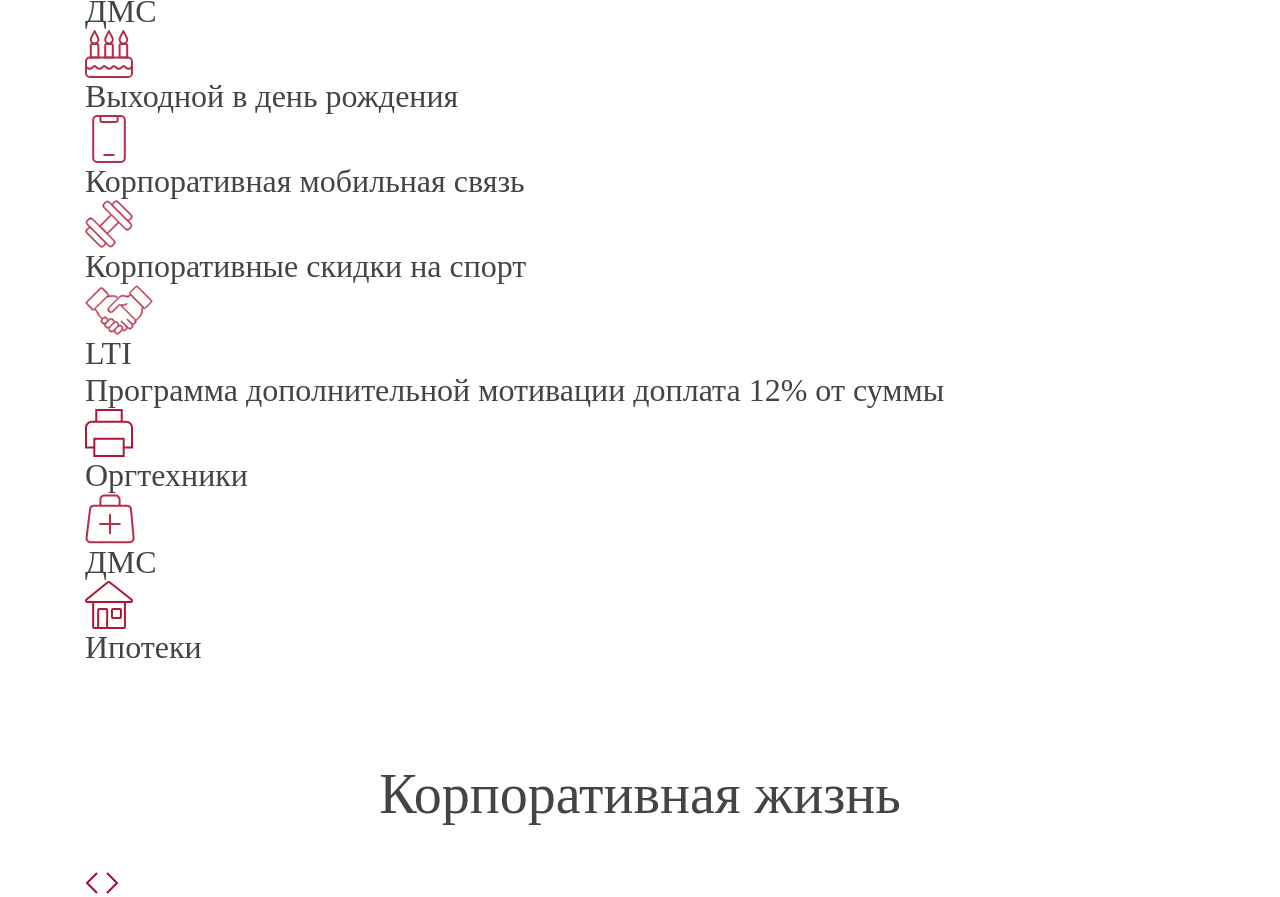
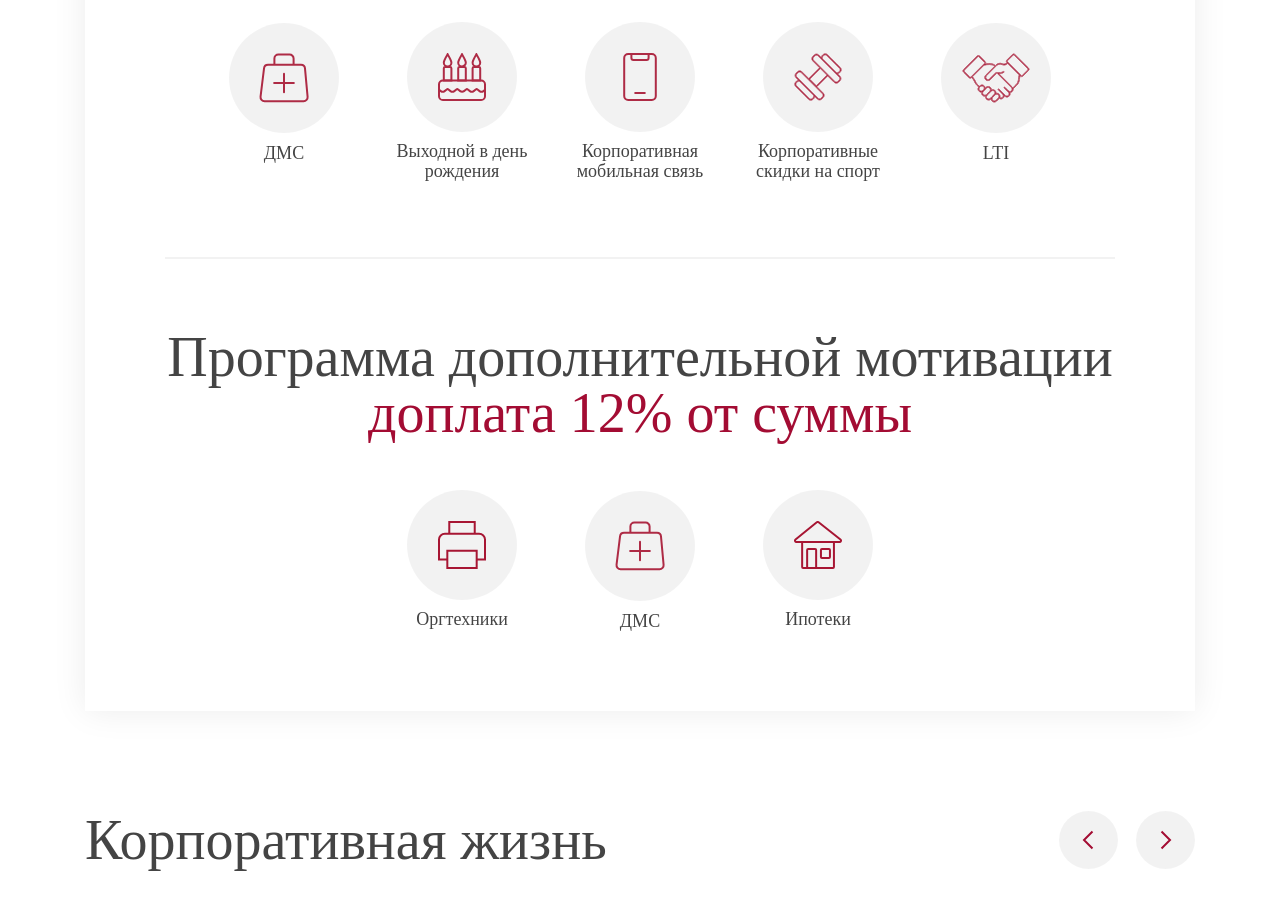
Before and after one commit to strnpl-dev/peach-test, a website built with Vite: page index.html in a window 1280 px wide. Shown: the part 4348-5245 px from the top of the page. Built offline with nearby package versions, Linux system fonts and the light colour scheme; files whose address does not match are found by name.

Commit message:
added slider

```diff
--- a/index.html
+++ b/index.html
@@ -280,55 +280,71 @@
             <h2 class="compensation__title title">Компенсационный пакет</h2>
             <div class="compensation__items">
               <div class="compensation__item">
+                <div class="compensation__item-icon">
                   <img src="/icons/compensation/dms.svg" alt="dms" />
+                </div>
                 <p class="compensation__item-text">ДМС</p>
               </div>
 
               <div class="compensation__item">
+                <div class="compensation__item-icon">
                   <img src="/icons/compensation/birthday.svg" alt="birthday" />
+                </div>
                 <p class="compensation__item-text">Выходной в день рождения</p>
               </div>
 
               <div class="compensation__item">
+                <div class="compensation__item-icon">
                   <img src="/icons/compensation/phone.svg" alt="phone" />
+                </div>
                 <p class="compensation__item-text">
                   Корпоративная мобильная связь
                 </p>
               </div>
 
               <div class="compensation__item">
+                <div class="compensation__item-icon">
                   <img src="/icons/compensation/sport.svg" alt="sport" />
+                </div>
                 <p class="compensation__item-text">
                   Корпоративные скидки на спорт
                 </p>
               </div>
 
               <div class="compensation__item">
+                <div class="compensation__item-icon">
                   <img src="/icons/compensation/lti.svg" alt="lti" />
+                </div>
                 <p class="compensation__item-text">LTI</p>
               </div>
             </div>
 
             <div class="compensation__breakline"></div>
 
-            <div class="compensation__text">
+            <div class="compensation__text title">
               Программа дополнительной мотивации
               <span class="compensation__text_red">доплата 12% от суммы</span>
             </div>
 
             <div class="compensation__items">
               <div class="compensation__item">
+                <div class="compensation__item-icon">
                   <img src="/icons/motivation/printer.svg" alt="printer" />
+                </div>
                 <p class="compensation__item-text">Оргтехники</p>
               </div>
 
               <div class="compensation__item">
+                <div class="compensation__item-icon">
                   <img src="/icons/motivation/dms.svg" alt="dms" />
+                </div>
                 <p class="compensation__item-text">ДМС</p>
               </div>
 
               <div class="compensation__item">
+                <div class="compensation__item-icon">
                   <img src="/icons/motivation/house.svg" alt="house" />
+                </div>
                 <p class="compensation__item-text">Ипотеки</p>
               </div>
             </div>
@@ -336,8 +352,9 @@
         </div>
       </section>
 
-      <section class="slider">
+      <section class="slider section">
         <div class="container container_p">
+          <div class="swiper">
             <div class="slider__top">
               <h2 class="slider__top-title title">Корпоративная жизнь</h2>
               <div class="slider__top-btns">
@@ -353,14 +370,27 @@
                 />
               </div>
             </div>
-          <div class="slider__wrapper">
+
+            <div class="swiper-wrapper">
+              <div class="swiper-slide">
                 <img src="/images/slider/slide1.png" alt="slide1" />
-            <img src="/images/slider/slide2.png" alt="slide2" />
-            <img src="/images/slider/slide3.png" alt="slide3" />
-            <img src="/images/slider/slide4.png" alt="slide4" />
-            <img src="/images/slider/slide5.png" alt="slide5" />
               </div>
-          <div class="slider__tabs"></div>
+              <div class="swiper-slide">
+                <img src="/images/slider/slide2.png" alt="slide1" />
+              </div>
+              <div class="swiper-slide">
+                <img src="/images/slider/slide3.png" alt="slide1" />
+              </div>
+              <div class="swiper-slide">
+                <img src="/images/slider/slide4.png" alt="slide1" />
+              </div>
+              <div class="swiper-slide">
+                <img src="/images/slider/slide5.png" alt="slide1" />
+              </div>
+              ...
+            </div>
+          </div>
+          <div class="slider__pagination"></div>
         </div>
       </section>
     </div>
--- a/src/js/main.js
+++ b/src/js/main.js
@@ -1,5 +1,9 @@
-import '../scss/style.scss'
+import '../scss/style.scss';
+import slider from './modules/slider'
+
 
 window.addEventListener('DOMContentLoaded', () => {
 
+
+
 })
--- /dev/null
+++ b/src/js/modules/slider.js
@@ -0,0 +1,32 @@
+const slider = new Swiper('.swiper', {
+    // Опциональные параметры
+    direction: 'horizontal',
+    loop: true,
+
+    // Если нужна пагинация
+    pagination: {
+        el: '.slider__pagination',
+        clickable: true,
+        renderBullet: function (index, className) {
+            return '<span class="' + className + ' swiper-pagination-bullet"></span>';
+        },
+    },
+    on: {
+        init: function () {
+            var bullets = document.querySelectorAll('.swiper-pagination-bullet');
+            var bulletWidth = (100 / bullets.length); // Вычисляем ширину буллета с учетом отступа в 10px
+
+            bullets.forEach(function (bullet) {
+                bullet.style.width = `calc(${bulletWidth}% - 10px)`;
+            });
+        },
+    },
+
+    // Стрелки навигации
+    navigation: {
+        nextEl: '.slider-next',
+        prevEl: '.slider-prev',
+    },
+});
+
+export default slider
--- /dev/null
+++ b/src/scss/blocks/_compensation.scss
@@ -0,0 +1,54 @@
+.compensation {
+  &__wrapper {
+    box-shadow: $shadow;
+    padding: 80px;
+  }
+
+  &__items {
+    display: flex;
+    justify-content: center;
+    align-items: start;
+    margin-top: 80px;
+  }
+
+  &__item {
+    width: 178px;
+    text-align: center;
+
+    &-icon {
+      position: relative;
+      margin-bottom: 41px;
+      &::before {
+        content: "";
+        position: absolute;
+        background-color: rgba($color: #000000, $alpha: 0.05);
+        width: 110px;
+        height: 110px;
+        border-radius: 50%;
+        top: 50%;
+        left: 50%;
+        transform: translate(-50%, -50%);
+      }
+    }
+
+    &-text {
+      font-size: toRem(18);
+      line-height: 110%;
+      font-weight: 500;
+    }
+  }
+
+  &__breakline {
+    margin-top: 75px;
+
+    border: 1px solid rgba($color: #000000, $alpha: 0.05);
+    margin-bottom: 70px;
+  }
+
+  &__text_red {
+    color: $secondary-color;
+  }
+}
+
+// opacity: 0.1;
+// background-color: #000;
--- /dev/null
+++ b/src/scss/blocks/_slider.scss
@@ -0,0 +1,41 @@
+.slider {
+  &__top {
+    display: flex;
+    align-items: center;
+    justify-content: space-between;
+    margin-bottom: 55px;
+
+    &-title {
+      text-align: left;
+      margin-bottom: 0;
+    }
+  }
+  &__arrow {
+    background-color: rgba($color: #000000, $alpha: 0.05);
+    border-radius: 50%;
+    padding: 18px 23px;
+    cursor: pointer;
+    &:last-child {
+      margin-left: 10px;
+    }
+  }
+
+  &__pagination {
+    margin-top: 28px;
+    width: 100%;
+  }
+}
+
+.swiper-pagination-bullet {
+  height: 6px;
+  background-color: $secondary-color;
+  border-radius: 0;
+
+  &:first-child {
+    margin-left: 0 !important;
+  }
+
+  &:last-child {
+    margin-right: 0 !important;
+  }
+}
--- a/src/scss/style.scss
+++ b/src/scss/style.scss
@@ -11,3 +11,5 @@
 @import "blocks/map";
 @import "blocks/mission";
 @import "blocks/directions";
+@import "blocks/compensation";
+@import "blocks/slider";
```
Lines whose indentation alone changed are shown as unchanged.
